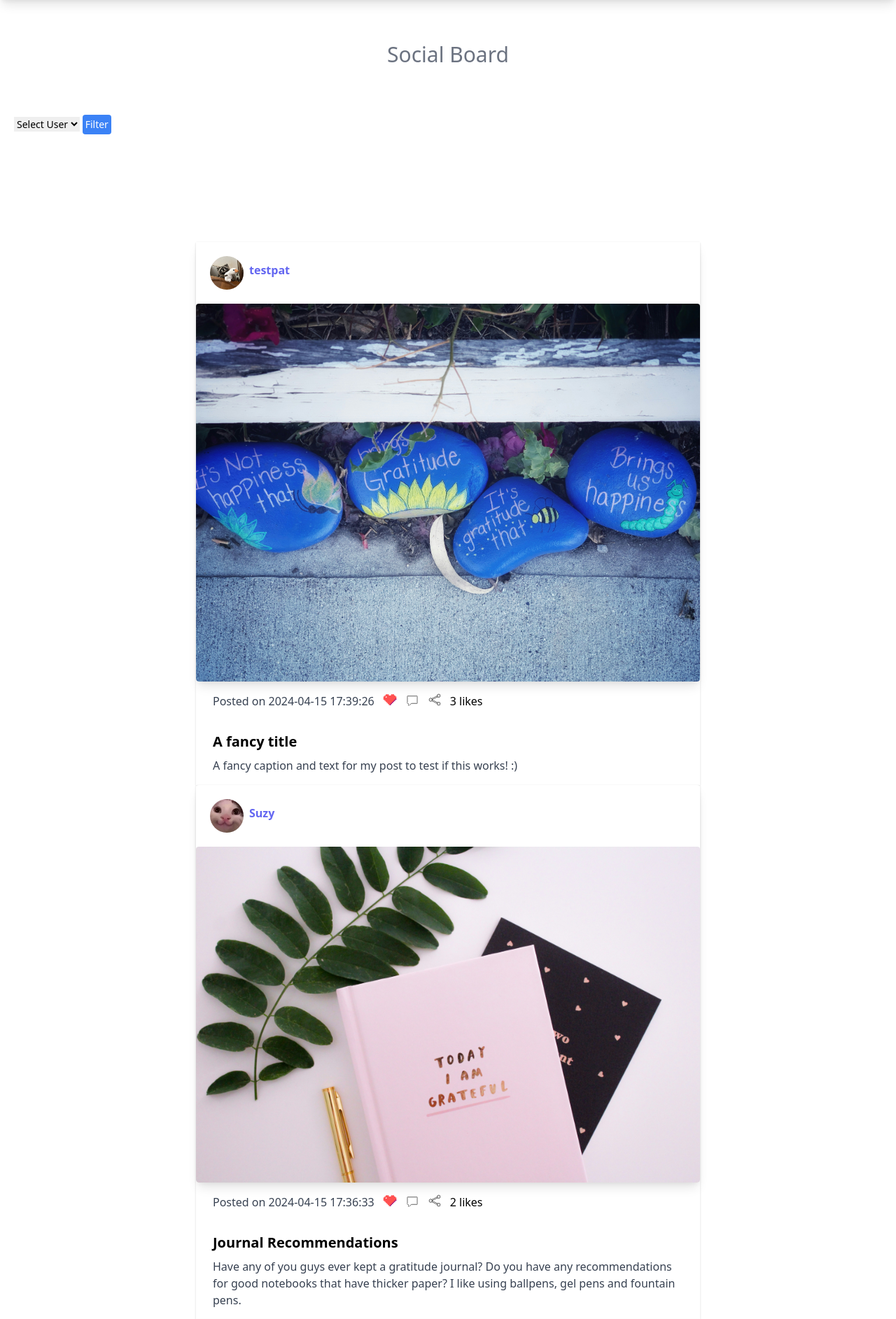
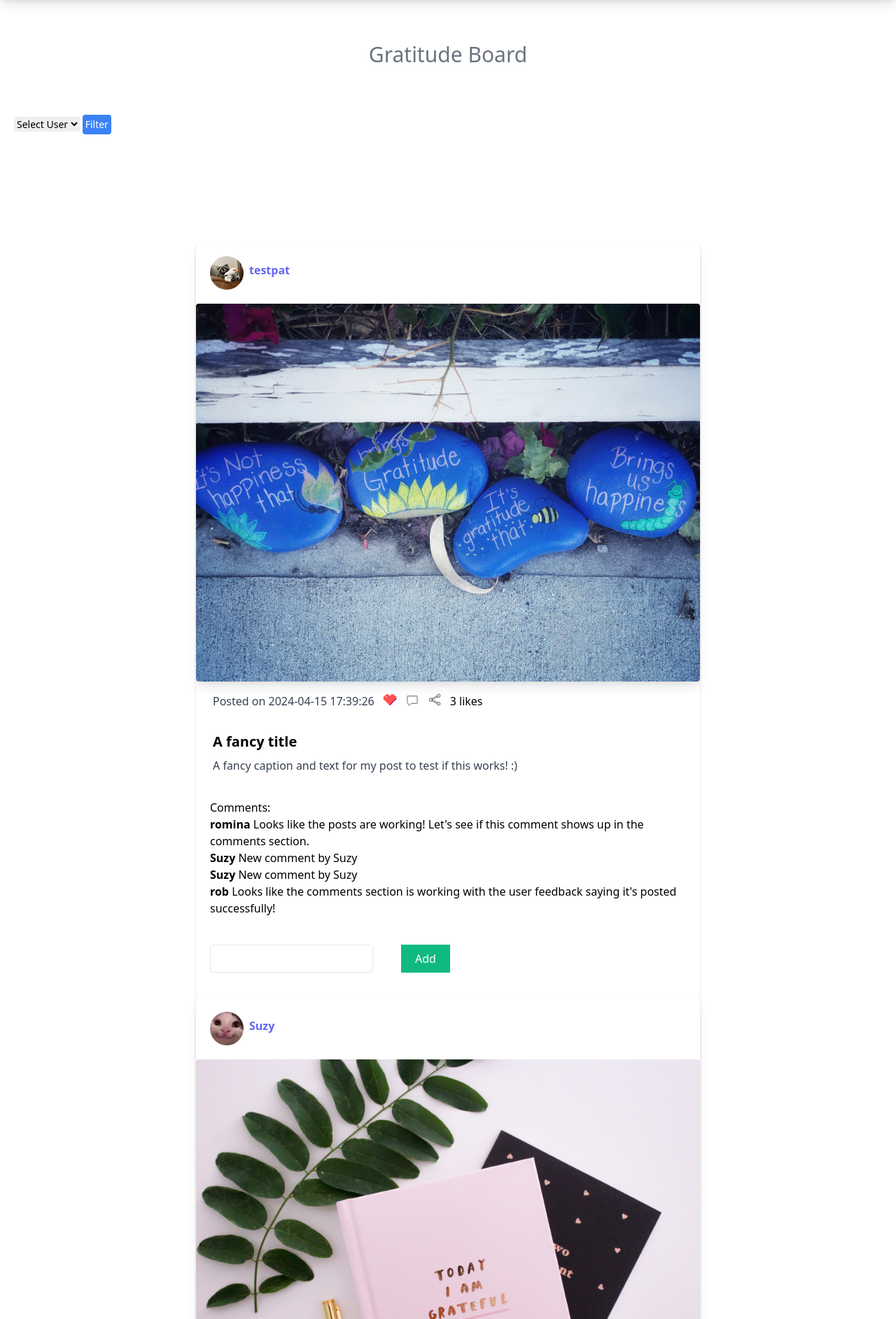
Before and after one commit to rbf123/djangosocial, a Django app: page /posts/feed in a window 1280 px wide. Shown: the part 32-1917 px from the top of the page at 70% size. Run offline with Django 5.2, Linux system fonts and the light colour scheme; a user stored in the database is signed in; data comes from the database, SQL or seed files in the repository; both versions use the stored data as it was after the commit; style sheets or scripts are compiled from the project's sources; some libraries are stand-ins or nearby versions.

Commit message:
Added comment functionality to app, associate user and username with comment, add success feedback message after posting comment

```diff
--- a/socialproject/posts/forms.py
+++ b/socialproject/posts/forms.py
@@ -1,7 +1,12 @@
-from .models import Post
+from .models import Post, Comment
 from django import forms
 
 class PostCreateForm(forms.ModelForm):
     class Meta:
         model = Post
         fields = ('title', 'image', 'caption')
+
+class CommentForm(forms.ModelForm):
+    class Meta:
+        model = Comment
+        fields = ('body','posted_by')
--- a/socialproject/posts/models.py
+++ b/socialproject/posts/models.py
@@ -25,8 +25,9 @@ class Post(models.Model):
 
 class Comment(models.Model):
     post = models.ForeignKey(Post,on_delete=models.CASCADE,related_name='comments')
-    body = models.TextField()
+    body = models. CharField(max_length=100)
     created = models.DateTimeField(auto_now_add=True)
+    posted_by = models.CharField(max_length=100)
 
     class Meta:
         ordering =('created',)
--- a/socialproject/posts/templates/posts/feed.html
+++ b/socialproject/posts/templates/posts/feed.html
@@ -5,8 +5,18 @@
 
 {% block body %}
 
+{% if messages %}
+<div class="messages">
+    {% for message in messages %}
+    <div class="{{ message.tags }}">
+        {{ message }}
+    </div>
+    {% endfor %}
+</div>
+{% endif %}
+
   <div class="flex mt-5 p-10 justify-center">
-    <h2 class="text-3xl font-normal mb-2 text-gray-500"> Social Board </h2>
+    <h2 class="text-3xl font-normal mb-2 text-gray-500"> Gratitude Board </h2>
    </div>
    <div class="text-sm font-normal p-5">
     <!-- Add a form for filtering -->
@@ -27,6 +37,8 @@
         <button type="submit" class="bg-blue-500 hover:bg-blue-700 text-white py-1 px-1 rounded">Filter</button>
     </form>
     </div>
+
+
 
     <div class="grid mx-60 p-10 grid-cols-1">
         {% for post in posts %}
@@ -81,6 +93,31 @@
             <div class="font-bold  text-xl mb-2">{{post.title}}</div>
             <p class="text-gray-700 text-base">{{post.caption}}</p>
         </div>
+        <div class="px-5 py-5">
+            <p> Comments: </p>
+            {% for comment in post.comments.all %}
+            <b>{{ comment.posted_by }} </b>{{ comment.body }}
+            <br>
+            {% endfor %}
+        </div>
+        <div class="px-5 py-5">
+            <form method="post" class="bg-white 0 rounded">
+                {% csrf_token %}
+                <div class="flex">
+                    <div class="border rounded mr-10 text-grey-700">
+                        {{ comment_form.body }}
+                    </div>
+
+                        <input type="hidden" name="post_id" id="post_id" value="{{ post.id }}">
+                        <input type="hidden" name="posted_by" id="posted_by" value="{{ logged_user }}">
+
+
+                        <button type="submit" class="bg-green-500 text-white px-5 py-2">Add</button>
+                </div>
+
+
+            </form>
+        </div>
     </div>
     </a>
     <!--Card ends here-->
--- a/socialproject/posts/views.py
+++ b/socialproject/posts/views.py
@@ -1,5 +1,5 @@
 from django.shortcuts import render, redirect
-from .forms import PostCreateForm
+from .forms import PostCreateForm, CommentForm
 from django.contrib.auth.decorators import login_required
 from django.shortcuts import get_object_or_404
 from .models import Post
@@ -33,6 +33,19 @@ def post_create(request):
 
 @login_required
 def feed(request):
+    if request.method == 'POST':
+        comment_form = CommentForm(request.POST)
+        if comment_form.is_valid():
+            new_comment = comment_form.save(commit=False)
+            post_id = request.POST.get('post_id')
+            post = get_object_or_404(Post, id=post_id)
+            new_comment.post = post
+            new_comment.save()
+            messages.success(request, "Your comment has been posted successfully!")  # Add success message
+            comment_form = CommentForm()  # Clear the form after saving
+    else:
+        comment_form = CommentForm()
+
     logged_user = request.user
     # Filter by user
     user_id = request.GET.get('user_id')
@@ -58,7 +71,50 @@ def feed(request):
     # Get list of users who have made posts
     users = User.objects.filter(post__isnull=False).distinct()
 
-    return render(request, 'posts/feed.html', {'posts': posts, 'users':users, 'logged_user':logged_user})
+    return render(request, 'posts/feed.html', {'posts': posts, 'users': users, 'logged_user': logged_user, 'comment_form': comment_form})
+
+''' start feed test
+@login_required
+def feed(request):
+    if request.method =='POST':
+        comment_form = CommentForm(data=request.POST)
+        new_comment = comment_form.save(commit=False)
+        post_id = request.POST.get('post_id')
+        post = get_object_or_404(Post,id=post_id)
+        new_comment.post = post
+        new_comment.save()
+    else:
+        comment_form = CommentForm()
+
+    logged_user = request.user
+    # Filter by user
+    user_id = request.GET.get('user_id')
+    # Filter by date range
+    start_date = request.GET.get('start_date')
+    end_date = request.GET.get('end_date')
+
+    posts = Post.objects.all()
+
+    # Most Recent Posts
+    posts = posts.order_by('-created')
+
+    # Posts by Date
+    if start_date and end_date:
+        start_date = datetime.strptime(start_date, '%Y-%m-%d')
+        end_date = datetime.strptime(end_date, '%Y-%m-%d')
+        posts = posts.filter(created__date__range=(start_date, end_date))
+
+    # Posts by User
+    if user_id:
+        posts = posts.filter(user_id=user_id)
+
+    # Get list of users who have made posts
+    users = User.objects.filter(post__isnull=False).distinct()
+
+    return render(request, 'posts/feed.html', {'posts': posts, 'users':users, 'logged_user':logged_user, 'comment_form':comment_form})
+
+end of feed test
+'''
 
 def like_post(request):
     post_id = request.POST.get('post_id')
```
Also changed, not shown: socialproject/db.sqlite3, socialproject/posts/migrations/0005_alter_comment_body.py (added), socialproject/posts/migrations/0006_comment_posted_by.py (added).
